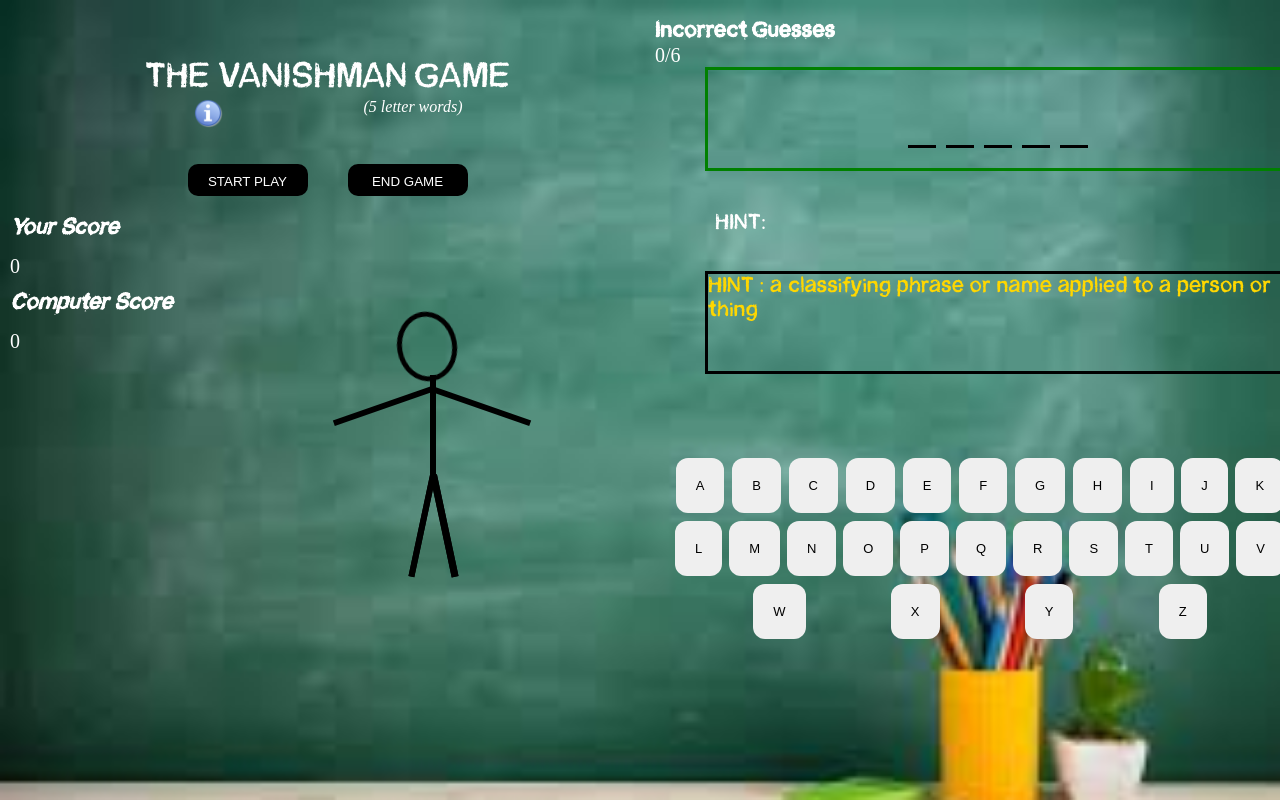
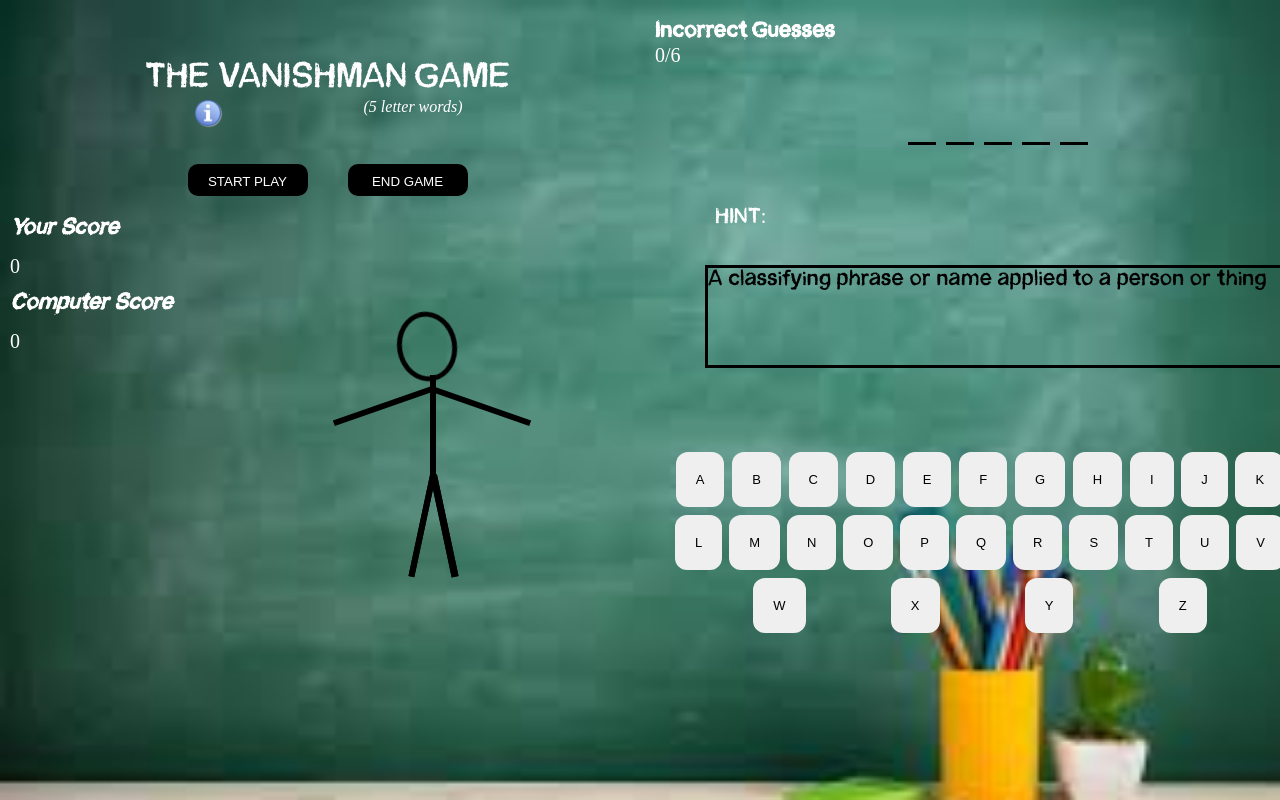
Before and after one commit to meenakshisureshbabu/HangManGame, a plain HTML site: page game.html in a window 1280 px wide. Both pictures are taken after a click on the button "START PLAY". Drawn offline with Linux system fonts and the light colour scheme.

Commit message:
Added words to the array

```diff
--- a/script.js
+++ b/script.js
@@ -27,13 +27,21 @@ class Player {
   }
 }
 
-const words = ["GAMES", "LABEL", "EAGER", "GHOST", "LABOR"];
+const words = ["GAMES", "LABEL", "EAGER", "GHOST", "LABOR","BREAD","AGAIN","AFTER","AWARE","BAKER","BLAME","AVOID","COACH"];
 const hints = [
-  "HINT : a complete episode or period of play, ending in a definite result",
-  "HINT : a classifying phrase or name applied to a person or thing",
-  "HINT : wanting to do or have something very much",
-  "HINT : an apparition of a dead person which is believed to appear or become manifest to the living",
-  "HINT : Work, especially hard physical work",
+  "A complete episode or period of play, ending in a definite result",
+  "A classifying phrase or name applied to a person or thing",
+  "Wanting to do or have something very much",
+  "An apparition of a dead person which is believed to appear or become manifest to the living",
+  "Work, especially hard physical work",
+  "Food made of flour, water, and yeast or another leavening agent, mixed together and baked.",
+  "Once more; another time",
+  "Behind in place or position; following behind",
+  "Having knowledge; conscious; cognizant",
+  "A person who makes and sells bread, cake, etc."
+  ,"To hold responsible; find fault with; censure",
+  "to keep away from; keep clear of",
+  "a large, horse-drawn, four-wheeled carriage, usually enclosed"
 ];
 const hangmanarray = [
   "rightleg",
@@ -68,15 +76,13 @@ function start() {
   successsound = new sound("Success.mp3");
   failsound = new sound("failtone.mp3");
   for (let i = 0; i < hangmanarray.length; i++) {
-    console.log(
-      (document.getElementById(hangmanarray[i]).style.display = "block")
-    );
+      document.getElementById(hangmanarray[i]).style.display = "block";
   }
 
   enableButtons();
   for (let cnt = 0; cnt < li.length; cnt++) li[cnt].textContent = "";
   let index = Math.floor(Math.random() * 5);
-  console.log(index);
+  //console.log(index);
   challenge_word = words[index];
   hint = hints[index];
   //console.log(hint);
@@ -120,7 +126,7 @@ function callComputerTurn() {
   let id = getrandomAlphabet();
   //alert("COMPUTER TURN");
   //alert("Computer chose the alphabet : " + id);
-  console.log(id);
+  //console.log(id);
   checkAlphabet(id, chararray, comp_player);
   setTimeout(on, 1000, "USER");
 }
@@ -158,7 +164,7 @@ function checkAlphabet(id, chararray, player) {
       //player.setPoints(human_correct_times);
     } else {
       if (document.getElementById(id).getAttribute("disabled") == "true") {
-        console.log("INSIDE PRESSE");
+        //console.log("INSIDE PRESSED");
         return;
       }
       // } else {
@@ -185,10 +191,7 @@ function checkAlphabet(id, chararray, player) {
         }
       }
     }
-    console.log(
-      "-----------------------------RIGHT WORD---------------------------" +
-        right_word
-    );
+    //console.log("-----------------------------RIGHT WORD---------------------------" + right_word);
     if (right_word === 5) {
       successsound.play();
       //check for the complete word
@@ -206,7 +209,7 @@ function checkAlphabet(id, chararray, player) {
       }
 
       console.log(
-        "PLAYER POINTS::::::::::::::::::::::::::::::" + player.getPoints()
+        "PLAYER POINTS:" + player.getPoints()
       );
       for (let cnt = 0; cnt < li.length; cnt++) {
         li[cnt].textContent = chararray[cnt];
--- a/style.css
+++ b/style.css
@@ -164,7 +164,7 @@ h4{
 }
 
 .list-div{
-    border: solid green;
+    /* border: solid green; */
     margin-left: 50px;
     height: 15%;
     display: flex;
@@ -279,7 +279,7 @@ li{
 
 .hint-display-div{
   font-size: 20px;
-  color: gold;
+  color: black;
   align-self: center;
   font-family: customfont;
 
```
